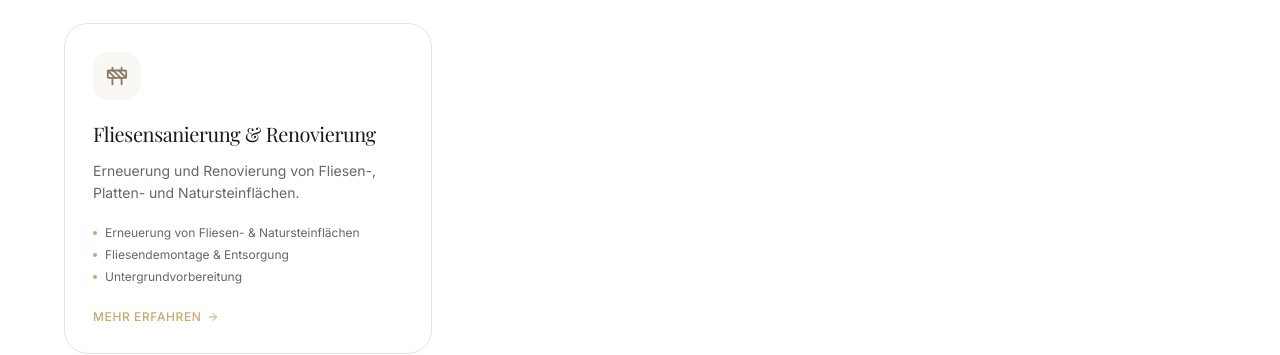
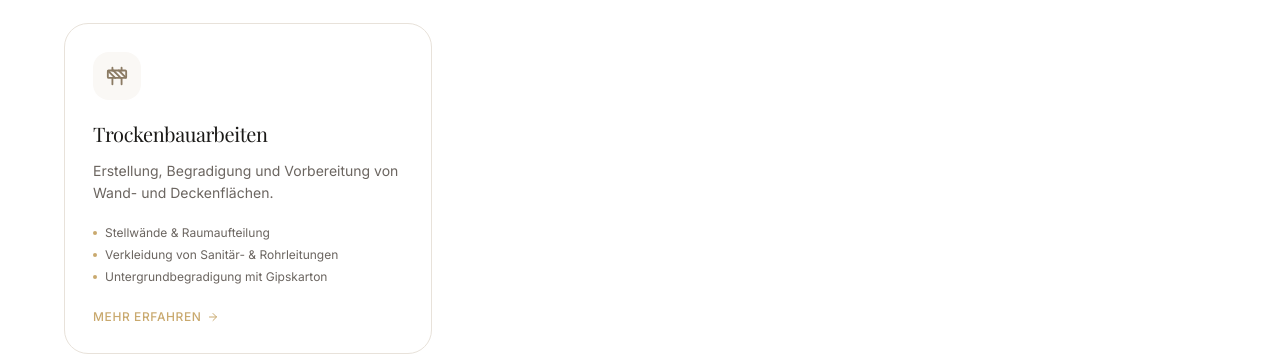
Before and after one commit to imehdi79/german-construct, a Next.js app: page / in a window 1280 px wide. Shown: the part 2281-2636 px from the top of the page. Built offline with nearby package versions, Linux system fonts and the light colour scheme.

Commit message:
chore: update site content

```diff
--- a/data/services.ts
+++ b/data/services.ts
@@ -1,68 +1,71 @@
-import type { Service } from '@/types'
+import type { Service } from "@/types";
 
 export const services: Service[] = [
   {
-    "id": "fliesenarbeiten",
-    "title": "Fliesenarbeiten",
-    "shortDescription": "Präzise Verlegung hochwertiger Fliesen für Bad, Küche und Wohnbereich.",
-    "description": "Wir verlegen Fliesen aller Art mit höchster Präzision und Sorgfalt. Ob großformatige Bodenfliesen, filigrane Mosaike oder elegante Wandfliesen – unser Team beherrscht jede Technik. Wir arbeiten mit modernsten Werkzeugen und verwenden ausschließlich qualitativ hochwertige Materialien für ein dauerhaftes Ergebnis.",
-    "icon": "grid-3x3",
-    "features": [
+    id: "fliesenarbeiten",
+    title: "Fliesenarbeiten",
+    shortDescription: "Präzise Verlegung hochwertiger Fliesen für Bad, Küche und Wohnbereich.",
+    description:
+      "Wir verlegen Fliesen aller Art mit höchster Präzision und Sorgfalt. Ob großformatige Bodenfliesen, filigrane Mosaike oder elegante Wandfliesen – unser Team beherrscht jede Technik. Wir arbeiten mit modernsten Werkzeugen und verwenden ausschließlich qualitativ hochwertige Materialien für ein dauerhaftes Ergebnis.",
+    icon: "grid-3x3",
+    features: [
       "Groß- und Kleinformatige Fliesen",
       "Mosaikarbeiten & Dekorstreifen",
       "Gefälle- & Nassbereich-Verlegung",
       "Beheizter Boden (Fußbodenheizung)",
       "Farbige Verfugung nach Wunsch",
-      "Präzise Schneidarbeiten"
+      "Präzise Schneidarbeiten",
     ],
-    "href": "/leistungen#fliesenarbeiten"
+    href: "/leistungen#fliesenarbeiten",
   },
   {
-    "id": "natursteinarbeiten",
-    "title": "Natursteinarbeiten",
-    "shortDescription": "Edle Natursteine in exklusiver Verarbeitung – Marmor, Granit, Travertin und mehr.",
-    "description": "Naturstein verleiht jedem Raum eine zeitlose Eleganz. Wir verfügen über umfangreiche Erfahrung in der Verarbeitung von Marmor, Granit, Travertin, Schiefer und anderen Naturmaterialien. Jeder Stein wird individuell betrachtet und mit dem nötigen Fachverständnis verarbeitet, um seine natürliche Schönheit optimal zur Geltung zu bringen.",
-    "icon": "gem",
-    "features": [
+    id: "natursteinarbeiten",
+    title: "Natursteinarbeiten",
+    shortDescription: "Edle Natursteine in exklusiver Verarbeitung – Marmor, Granit, Travertin und mehr.",
+    description:
+      "Naturstein verleiht jedem Raum eine zeitlose Eleganz. Wir verfügen über umfangreiche Erfahrung in der Verarbeitung von Marmor, Granit, Travertin, Schiefer und anderen Naturmaterialien. Jeder Stein wird individuell betrachtet und mit dem nötigen Fachverständnis verarbeitet, um seine natürliche Schönheit optimal zur Geltung zu bringen.",
+    icon: "gem",
+    features: [
       "Marmor, Granit & Travertin",
       "Schiefer & Kalkstein",
       "Naturstein-Oberflächen-Behandlung",
       "Steinrestaurierung & Politur",
       "Maßgeschneiderte Waschtische",
-      "Naturstein-Treppen & -Böden"
+      "Naturstein-Treppen & -Böden",
     ],
-    "href": "/leistungen#natursteinarbeiten"
+    href: "/leistungen#natursteinarbeiten",
   },
   {
-    "id": "verfugungen",
-    "title": "Verfugungen",
-    "shortDescription": "Professionelle Verfugung für wasserdichte und ästhetische Fugenbilder.",
-    "description": "Verfugungen sind mehr als nur Lückenfüller – sie sind ein wesentlicher Teil des Gesamtbildes und schützen den Untergrund vor Feuchtigkeit. Wir verfügen über umfangreiches Know-how bei der Auswahl des richtigen Fugenmaterials und der präzisen Ausführung, um ein sauberes und langlebiges Ergebnis zu erzielen.",
-    "icon": "pencil-ruler",
-    "features": [
+    id: "verfugungen",
+    title: "Verfugungen",
+    shortDescription: "Professionelle Verfugung für wasserdichte und ästhetische Fugenbilder.",
+    description:
+      "Verfugungen sind mehr als nur Lückenfüller – sie sind ein wesentlicher Teil des Gesamtbildes und schützen den Untergrund vor Feuchtigkeit. Wir verfügen über umfangreiches Know-how bei der Auswahl des richtigen Fugenmaterials und der präzisen Ausführung, um ein sauberes und langlebiges Ergebnis zu erzielen.",
+    icon: "pencil-ruler",
+    features: [
       "Keramik- & Natursteinfugen",
       "Silikonarbeiten im Nassbereich",
       "Fugen-Sanierung & Erneuerung",
       "Fugenmörtel in allen Farben",
       "Dehnungsfugen & Bewegungsfugen",
-      "Hygienegeprüfte Materialien"
+      "Hygienegeprüfte Materialien",
     ],
-    "href": "/leistungen#verfugungen"
+    href: "/leistungen#verfugungen",
   },
   {
-    "id": "sanierungen",
-    "title": "Fliesensanierung & Renovierung",
-    "shortDescription": "Erneuerung und Renovierung von Fliesen-, Platten- und Natursteinflächen.",
-    "description": "Sie möchten alte Fliesen- oder Natursteinflächen erneuern? Wir demontieren den vorhandenen Belag fachgerecht, bereiten den Untergrund vor und verlegen neue Fliesen, Platten oder Naturstein – inklusive sauberer Verfugung und Silikonarbeiten. So erhalten Ihre Boden- und Wandflächen ein frisches, langlebiges Erscheinungsbild.",
-    "icon": "construction",
-    "features": [
-      "Erneuerung von Fliesen- & Natursteinflächen",
-      "Fliesendemontage & Entsorgung",
-      "Untergrundvorbereitung",
-      "Verbundabdichtung im Nassbereich",
-      "Fliesenarbeiten in Alt- & Bestandsbauten",
-      "Teilerneuerung einzelner Flächen"
+    id: "sanierungen",
+    title: "Trockenbauarbeiten",
+    shortDescription: "Erstellung, Begradigung und Vorbereitung von Wand- und Deckenflächen.",
+    description:
+      "Ein perfektes Endergebnis beginnt mit dem richtigen Untergrund. Wir übernehmen für Sie die fachgerechten Trockenbauarbeiten, um Ihre Räume optimal zu gestalten und perfekt für die nachfolgenden Beläge vorzubereiten. Ob neue Raumaufteilungen, das Verkleiden von Rohren oder das Begradigen von Wänden – wir schaffen stabile, gerade und saubere Oberflächen.",
+    icon: "construction",
+    features: [
+      "Stellwände & Raumaufteilung",
+      "Verkleidung von Sanitär- & Rohrleitungen",
+      "Untergrundbegradigung mit Gipskarton",
+      "Feuchtraum-Trockenbau (Bad & Dusche)",
+      "Abhängen von Decken",
     ],
-    "href": "/leistungen#sanierungen"
-  }
-]
+    href: "/leistungen#sanierungen",
+  },
+];
```
